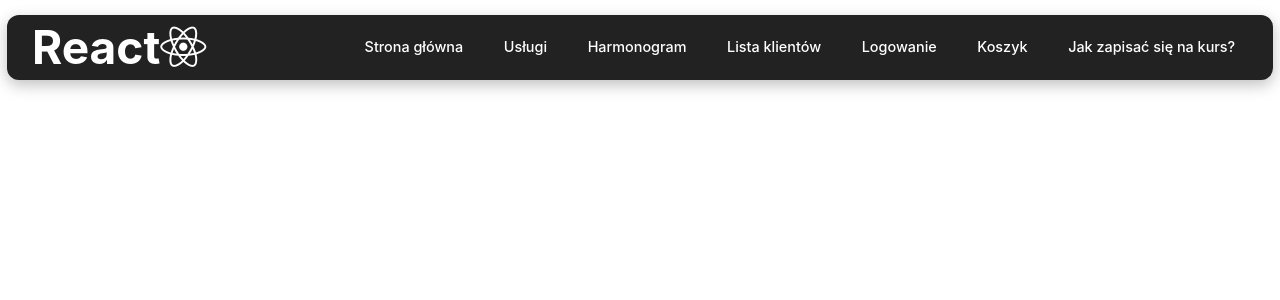
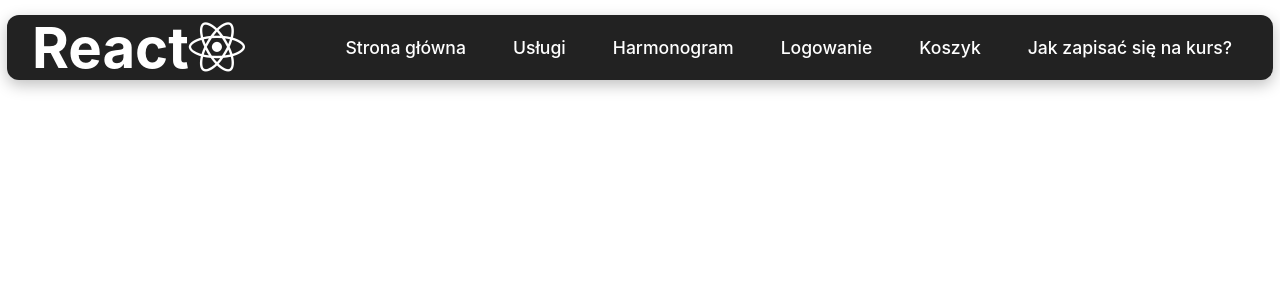
Before and after one commit to Michalkacprzak54/DrivingSchoolReactApp, a React (Vite) app in the folder drivingschoolreactapp.client/: page / in a window 1280 px wide. Shown: the top 300 px of the page. Built offline with nearby package versions, Linux system fonts and the light colour scheme.

Commit message:
+cosmetic changes

```diff
--- a/drivingschoolreactapp.client/src/App.jsx
+++ b/drivingschoolreactapp.client/src/App.jsx
@@ -27,7 +27,7 @@ function App() {
                             <Route path="/schedule" element={<TheorySchedule />} />
                             <Route path="/login" element={<LoginForm />} />
                             <Route path="/register" element={<RegisterForm />} />
-                            <Route path="/clients" element={<ProtectedRoute> <ClientsList/> </ProtectedRoute>} />
+                            {/*<Route path="/clients" element={<ProtectedRoute> <ClientsList/> </ProtectedRoute>} />*/}
                             <Route path="/cart" element={<CartPage />} />
                             <Route path="/pkk" element={<PkkTutorial />} />
                             <Route path="/payment" element={<ProtectedRoute> <PaymentPage /> </ProtectedRoute>} />
--- a/drivingschoolreactapp.client/src/components/menuData.jsx
+++ b/drivingschoolreactapp.client/src/components/menuData.jsx
@@ -14,12 +14,6 @@ export const menuData = [
     {
         title: "Harmonogram",
         url: "/schedule",
-        cName: "nav-links",
-        //icon: "fa-solid fa-house-user"
-    },
-    {
-        title: "Lista klientów",
-        url: "/clients",
         cName: "nav-links",
         //icon: "fa-solid fa-house-user"
     },
@@ -42,6 +36,12 @@ export const menuData = [
         //icon: "fa-solid fa-house-user"
     },
     //{
+    //    title: "Lista klientów",
+    //    url: "/clients",
+    //    cName: "nav-links",
+    //    //icon: "fa-solid fa-house-user"
+    //},
+    //{
     //    title: "Rejestracja",
     //    url: "/register",
     //    cName: "nav-links",
--- a/drivingschoolreactapp.client/src/components/navBar.jsx
+++ b/drivingschoolreactapp.client/src/components/navBar.jsx
@@ -12,9 +12,11 @@ class navBar extends Component {
     render() {
         return (
             <nav className="NavBarItems">
-                <h1 className="logo">
-                    React <i className="fab fa-react"></i>
-                </h1>
+                <Link to="/" className="logo">
+                    <h1 className="logo">
+                        React <i className="fab fa-react"></i>
+                    </h1>
+                </Link>
                 <div className="menu-icons" onClick={this.handleMenuClick}>
                     <i className={this.state.clicked ? "fas fa-times" : "fas fa-bars"}></i>
                 </div>
--- a/drivingschoolreactapp.client/src/components/navBarStyles.css
+++ b/drivingschoolreactapp.client/src/components/navBarStyles.css
@@ -8,7 +8,7 @@ body {
     display: flex;
     justify-content: space-between;
     align-items: center;
-    font-size: 0.9rem;
+    font-size: 1.1rem;
     padding: 0 25px;
     margin: 0;
     background-color: #222;
@@ -45,7 +45,7 @@ body {
 .nav-links a {
     text-decoration: none;
     color: #fff;
-    padding: 0.4rem 0.8rem;
+    padding: 0.6rem 1rem;
     white-space: nowrap;
 }
 
@@ -63,6 +63,7 @@ body {
 .menu-icons {
     display: none;
 }
+
 
 @media screen and (max-width: 850px) {
     .NavBarItems {
```
